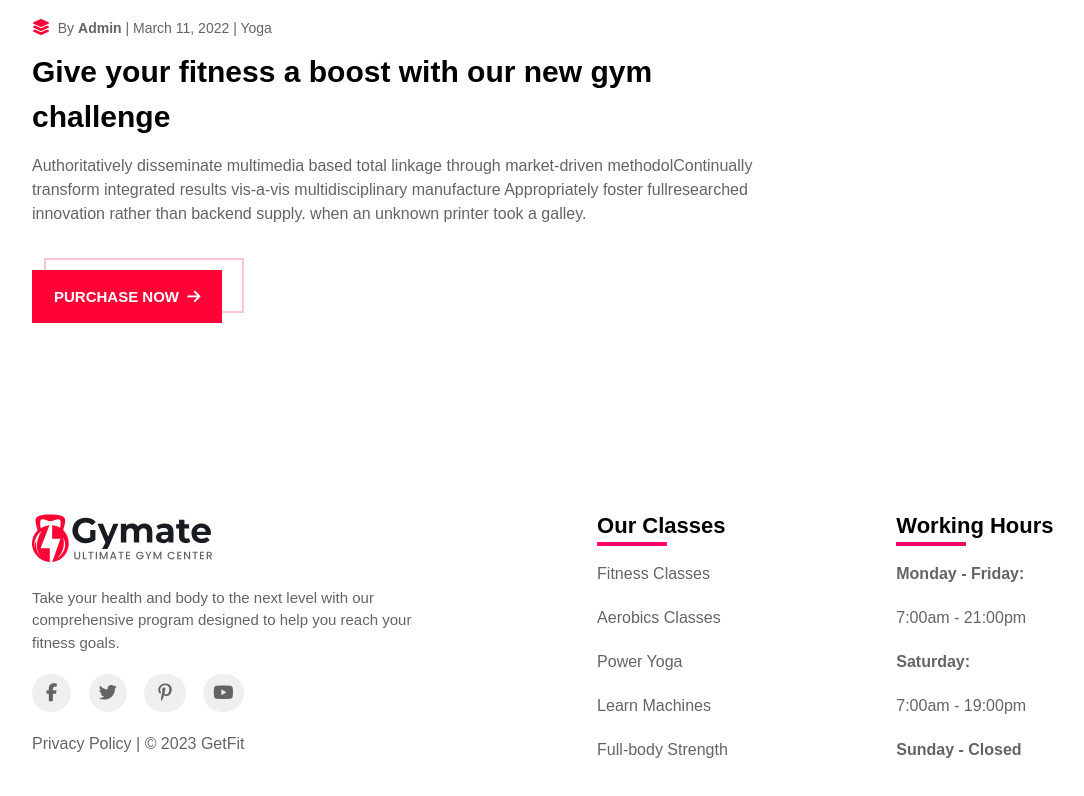
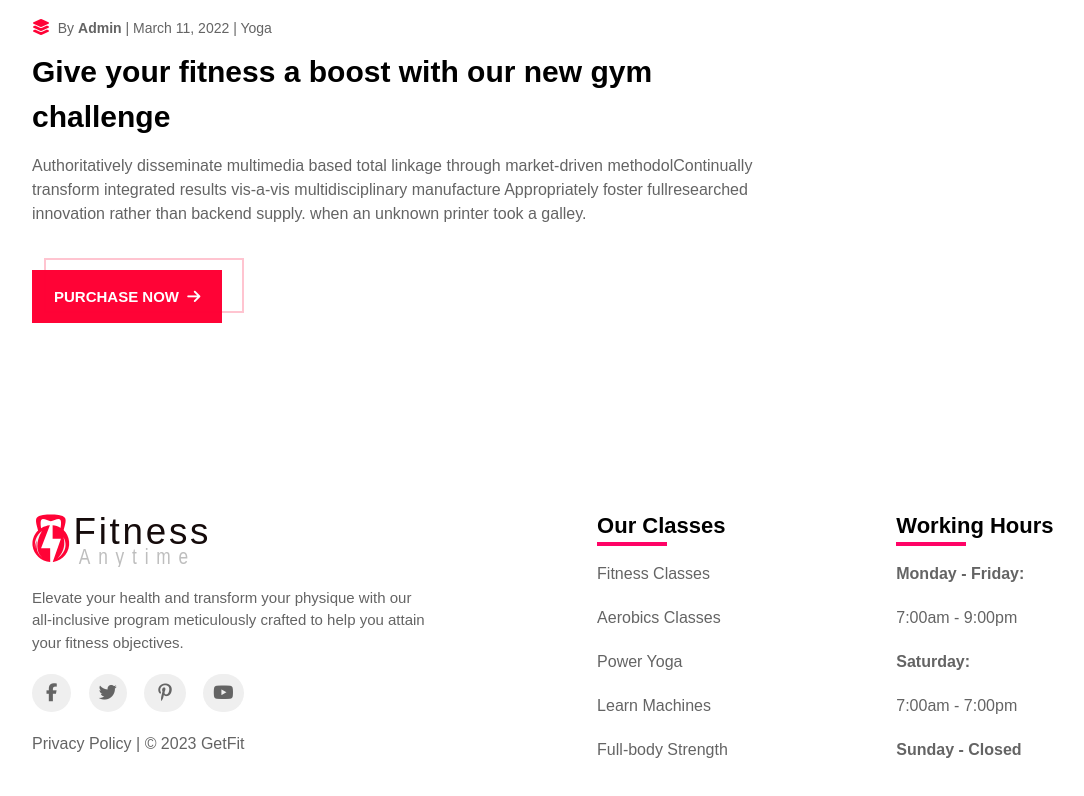
Before and after one commit to Daystar/portfolio-fitness-website, a React (Create React App) app: page /blog in a window 1280 px wide. Shown: the part 5702-6498 px from the top of the page, without its empty margins (13-1097 px from the left). Built offline with nearby package versions, Linux system fonts and the light colour scheme; no server answers.

Commit message:
logo and footer logo

```diff
--- a/src/components/Footer/Footer.jsx
+++ b/src/components/Footer/Footer.jsx
@@ -11,9 +11,7 @@ function Footer() {
             <div className="flex flex-col w-1/3 gap-8">
               <img src={FooterLogo} alt="footer_logo" className="w-[18rem]" />
               <p className="text-[15px] font-medium text-[#646464]">
-                Take your health and body to the next level with our
-                comprehensive program designed to help you reach your fitness
-                goals.
+                Elevate your health and transform your physique with our all-inclusive program meticulously crafted to help you attain your fitness objectives.
               </p>
               {/* socials */}
               <div className="flex gap-7 text-[18px] text-[#646464] min540:justify-center">
@@ -72,11 +70,11 @@ function Footer() {
                 Monday - Friday:
               </p>
               <p className="text-[16px] text-[#646464] font-medium">
-                7:00am - 21:00pm
+                7:00am - 9:00pm
               </p>
               <p className="text-[16px] text-[#646464] font-bold">Saturday:</p>
               <p className="text-[16px] text-[#646464] font-medium">
-                7:00am - 19:00pm
+                7:00am - 7:00pm
               </p>
               <p className="text-[16px] text-[#646464] font-bold ">
                 Sunday - Closed
```
Also changed, not shown: src/images/logo/logo-footer.svg, src/images/logo/logo.svg.
